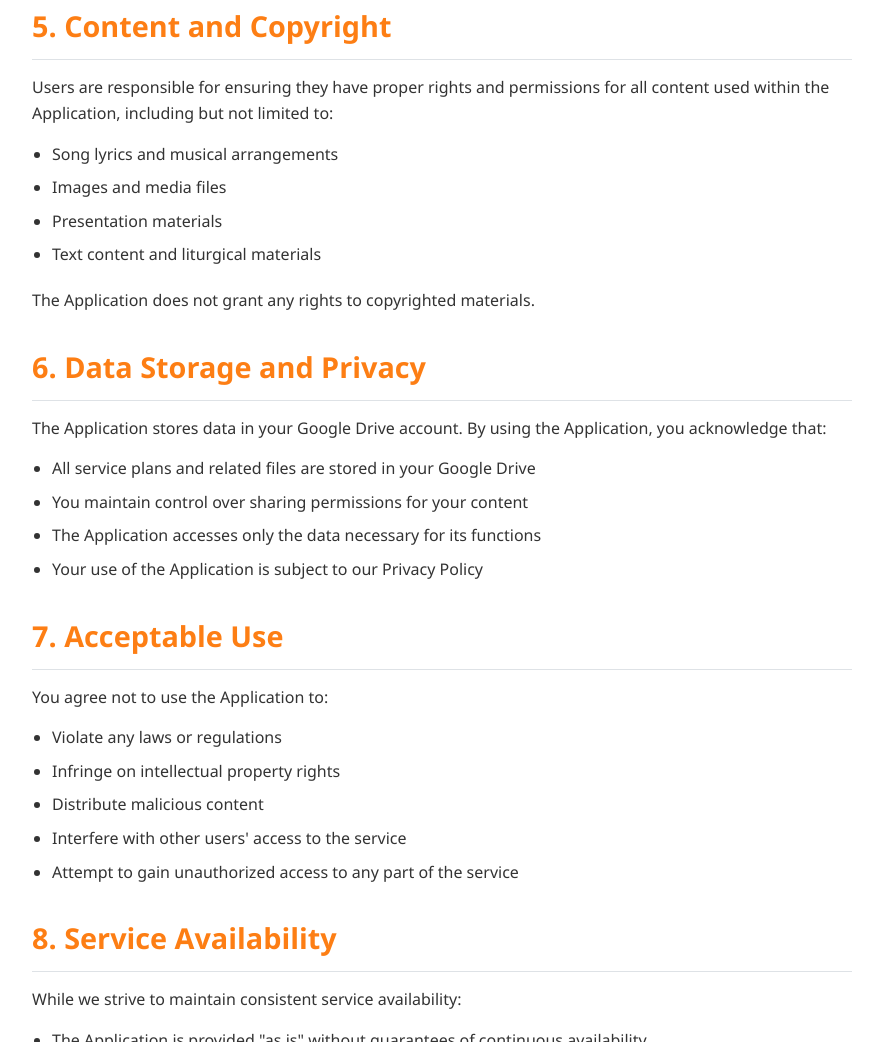
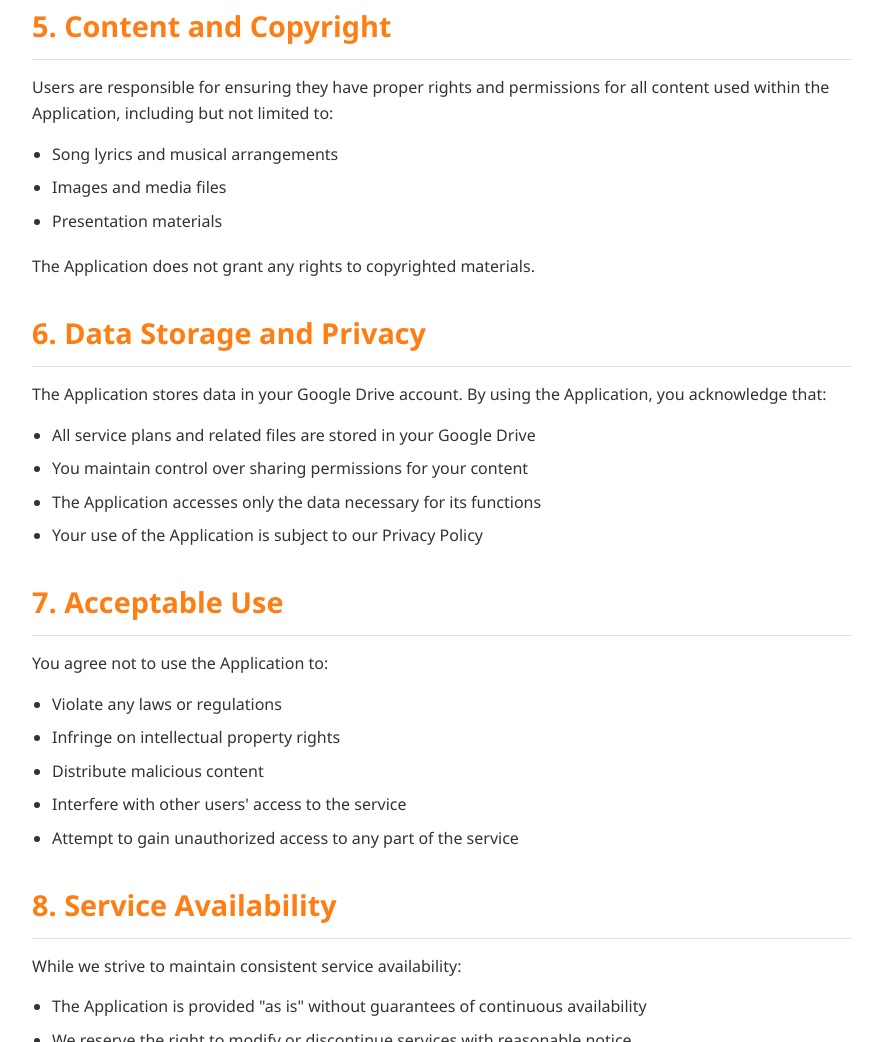
Before and after one commit to ServicePlanningPech/SERVICEPLANNER2-Terms-of-service, a plain HTML site: page index.html in a window 1280 px wide. Shown: the part 1305-2347 px from the top of the page, without its empty margins (198-1081 px from the left). Drawn offline with Linux system fonts and the light colour scheme.

Commit message:
Update index.html

```diff
--- a/index.html
+++ b/index.html
@@ -148,7 +148,6 @@
                 <li>Song lyrics and musical arrangements</li>
                 <li>Images and media files</li>
                 <li>Presentation materials</li>
-                <li>Text content and liturgical materials</li>
             </ul>
             <p>The Application does not grant any rights to copyrighted materials.</p>
         </div>
```
